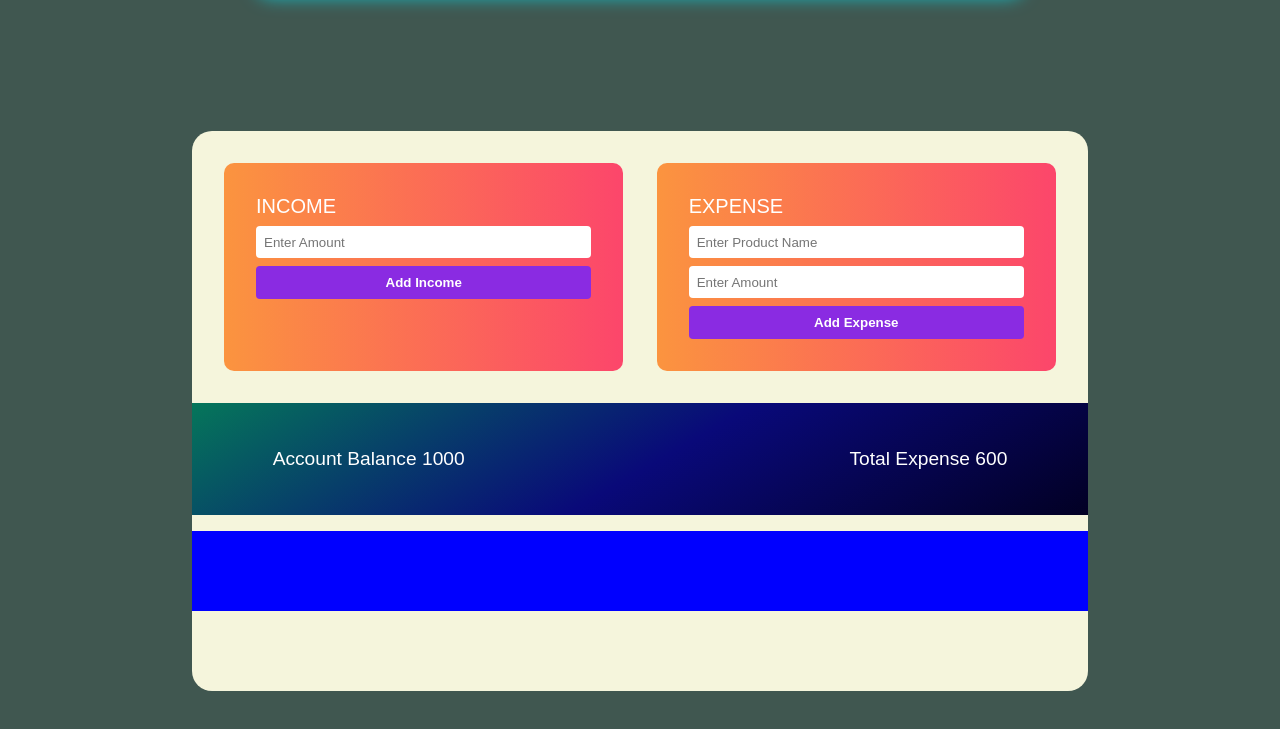
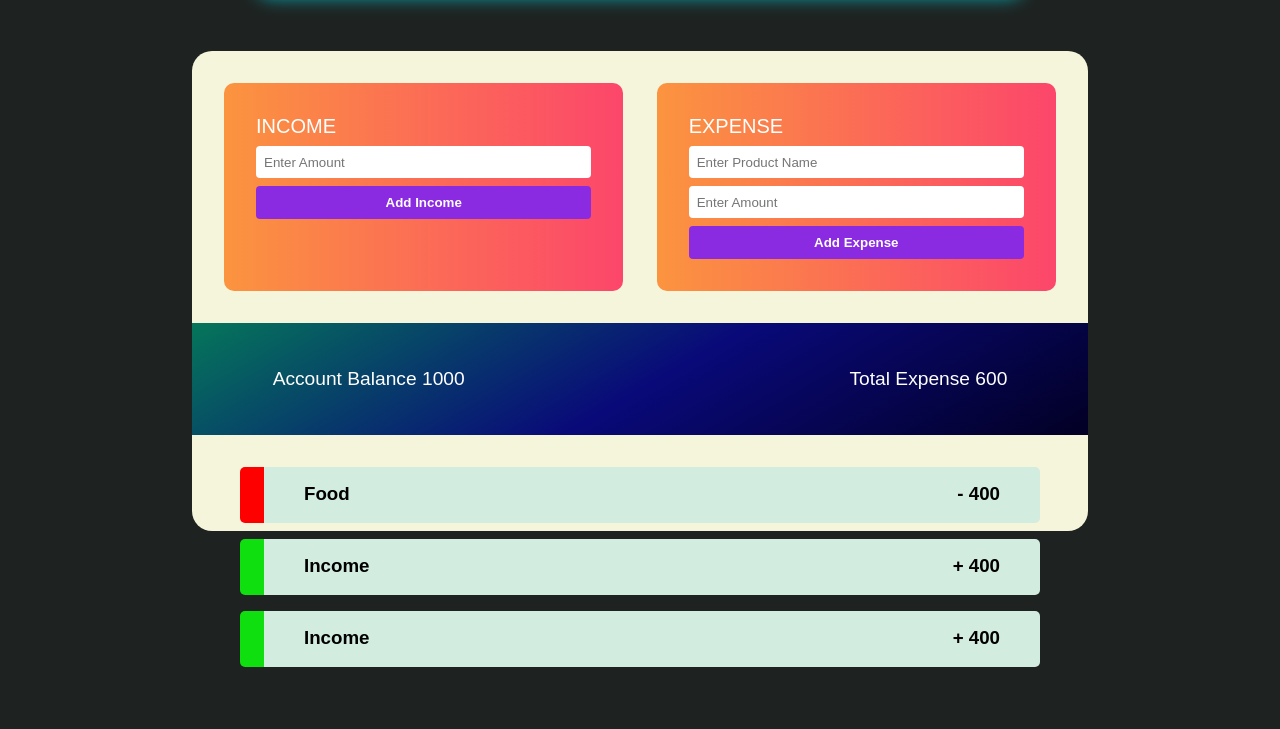
Before and after one commit to Hailekeh22/Code_Alpha_Expense_Tracker, a plain HTML site: page index.html in a window 1280 px wide. Shown: the part 589-1318 px from the top of the page. After the commit the page ends 1256 px from the top, so only its background shows below. Drawn offline with Linux system fonts and the light colour scheme.

Commit message:
individual lists added

```diff
--- a/index.html
+++ b/index.html
@@ -47,11 +47,18 @@
             <div class="individualcount">
                 <div id="expensecount">
                     <div class="expenses">
-
+                        <h3>Food</h3> <h3>- 400</h3>
                     </div>
                 </div>
                 <div id="incomecount">
-                    <div class="inocmes"></div>
+                    <div class="incomes">
+                        <h3>Income</h3> <h3>+ 400</h3>
+                    </div>
+                </div>
+                <div id="incomecount">
+                    <div class="incomes">
+                        <h3>Income</h3> <h3>+ 400</h3>
+                    </div>
                 </div>
             </div>
         </div>
--- a/style.css
+++ b/style.css
@@ -7,7 +7,7 @@
 }
 
 body{
-    background-color: rgb(64, 87, 80);
+    background-color: rgb(30, 35, 33);
 }
 
 header{
@@ -56,12 +56,12 @@ header h2 {
 
 
 .container{
-    margin: 10rem 15%;
-    height: 35rem;
+    margin: 5rem 15% ;
     border-radius: 20px;
     display: flex;
     flex-direction: column;
     background-color: beige;
+    height: auto;
 }
 
 .controlers{
@@ -126,7 +126,6 @@ header h2 {
 .totalcount{
     width: 100%;
     height: 7rem;
-
     background: linear-gradient(330deg, rgba(2,0,36,1) 0%, rgba(9,9,121,1) 48%, rgb(5, 118, 90) 100%);
 }
 
@@ -146,10 +145,47 @@ header h2 {
 
 .individualcount{
     margin-top: 1rem;
-    padding: 1rem 1rem;
+    padding: 1rem 3rem;
     width: 100%;
-    background-color: blue;
     height: 5rem;
+}
+
+#expensecount{
+    width: 100%;
+    height: 3.5rem;
+    align-items: center;
+    border-radius: 5px;
+    padding: 2% 5%;
+    background-color: #d2ece0;
+    border-left: 1.5rem solid red;
+    margin-bottom: 1rem;
+    text-align: center;
+
+}
+
+#incomecount {
+    width: 100%;
+    height: 3.5rem;
+    align-items: center;
+    border-radius: 5px;
+    padding: 2% 5%;
+    background-color: #d2ece0;
+    border-left: 1.5rem solid rgb(15, 223, 15);
+    text-align: center;
+    margin-bottom: 1rem;
+
+}
+
+.incomes{
+    display: flex;
+    align-items: center;
+    justify-content: space-between;
+}
+
+.expenses{
+    display: flex;
+    align-items: center;
+    justify-content: space-between;
 }
 
 
```
